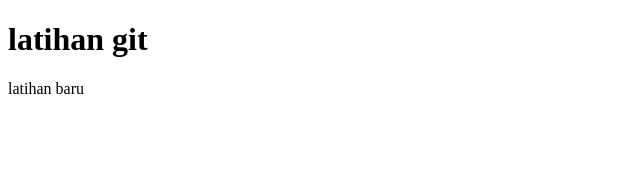
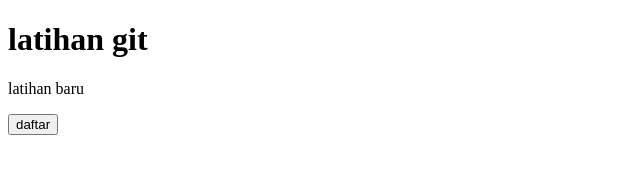
Before and after one commit to ekoprasetyo98/latian, a plain HTML site: page index.html in a window 1280 px wide. Shown: the whole page, without its empty margins (0-640 px from the left). Drawn offline with Linux system fonts and the light colour scheme.

Commit message:
mengubah index dari local

```diff
--- a/index.html
+++ b/index.html
@@ -8,5 +8,6 @@
 <body>
     <h1>latihan git</h1>
     <p>latihan baru</p>
+    <button>daftar</button>
 </body>
 </html>
```
